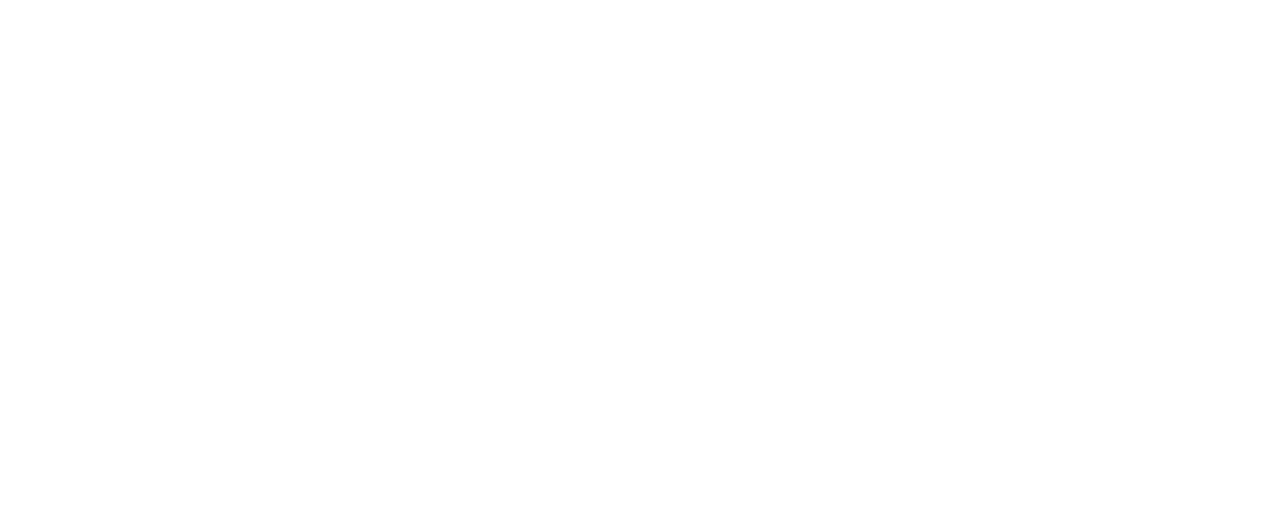
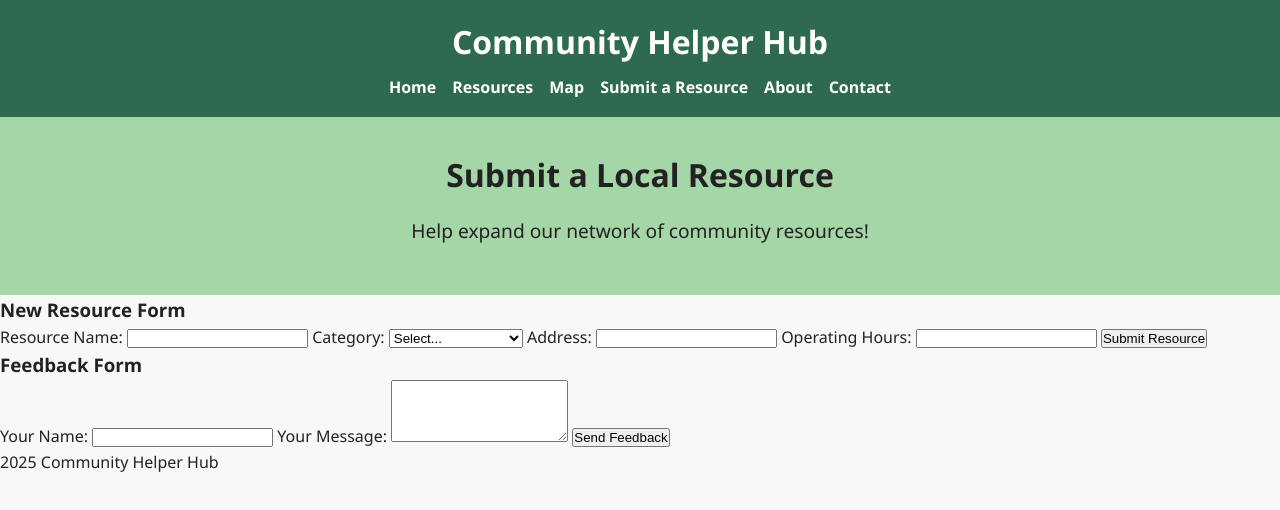
Before and after one commit to SoranyiL/capstone_project, a plain HTML site: page html/submit.html in a window 1280 px wide. Drawn offline with Linux system fonts and the light colour scheme; files that its build step writes are made by us from their sources.

Commit message:
submit page, css, javascript file changes

```diff
--- a/css/style.css
+++ b/css/style.css
@@ -41,3 +41,32 @@
   nav ul li a:hover {
     text-decoration: underline;
   }
+
+  .hero {
+    background-color: #a5d6a7;
+    padding: 2rem;
+    text-align: center;
+  }
+
+  .hero h2 {
+    font-size: 2rem;
+    margin-bottom: 1rem;
+  }
+
+  .hero p {
+    font-size: 1.2rem;
+    margin-bottom: 1rem;
+  }
+
+  .btn {
+    background-color: #1b4332;
+    color: white;
+    padding: 0.8rem 1.5rem;
+    text-decoration: none;
+    border-radius: 5px;
+    font-weight: bold;
+  }
+
+  .btn:hover {
+    background-color: #081c15;
+  }
--- a/html/submit.html
+++ b/html/submit.html
@@ -0,0 +1,75 @@
+<!DOCTYPE html>
+<html lang="en">
+<head>
+  <meta charset="UTF-8"/>
+  <meta name="viewport" content="width=device-width, initial-scale=1.0"/>
+  <title>Submit a Resource</title>
+  <link rel="stylesheet" href="css/style.css"/>
+</head>
+<body>
+  <header>
+    <h1>Community Helper Hub</h1>
+    <nav>
+      <ul>
+        <li><a href="index.html">Home</a></li>
+        <li><a href="resources.html">Resources</a></li>
+        <li><a href="map.html">Map</a></li>
+        <li><a href="submit.html">Submit a Resource</a></li>
+        <li><a href="about.html">About</a></li>
+        <li><a href="contact.html">Contact</a></li>
+      </ul>
+    </nav>
+  </header>
+
+  <main>
+    <section class="hero">
+      <h2>Submit a Local Resource</h2>
+      <p>Help expand our network of community resources!</p>
+    </section>
+
+    <section class="form-section">
+      <form id="resourceForm">
+        <h3>New Resource Form</h3>
+        <label for="name">Resource Name:</label>
+        <input type="text" id="name" required/>
+
+        <label for="category">Category:</label>
+        <select id="category" required>
+          <option value="">Select...</option>
+          <option value="food">Food</option>
+          <option value="shelter">Shelter</option>
+          <option value="health">Health</option>
+          <option value="community">Community Center</option>
+        </select>
+
+        <label for="address">Address:</label>
+        <input type="text" id="address" required/>
+
+        <label for="hours">Operating Hours:</label>
+        <input type="text" id="hours" required/>
+
+        <button type="submit">Submit Resource</button>
+      </form>
+    </section>
+
+    <section class="form-section">
+      <form id="feedbackForm">
+        <h3>Feedback Form</h3>
+        <label for="username">Your Name:</label>
+        <input type="text" id="username" required/>
+
+        <label for="message">Your Message:</label>
+        <textarea id="message" rows="4" required></textarea>
+
+        <button type="submit">Send Feedback</button>
+      </form>
+    </section>
+  </main>
+
+  <footer>
+    <p> 2025 Community Helper Hub</p>
+  </footer>
+
+  <script src="js/submit.js"></script>
+</body>
+</html>
```
Also changed, not shown: js/map.js (added), js/submit.js (added).
